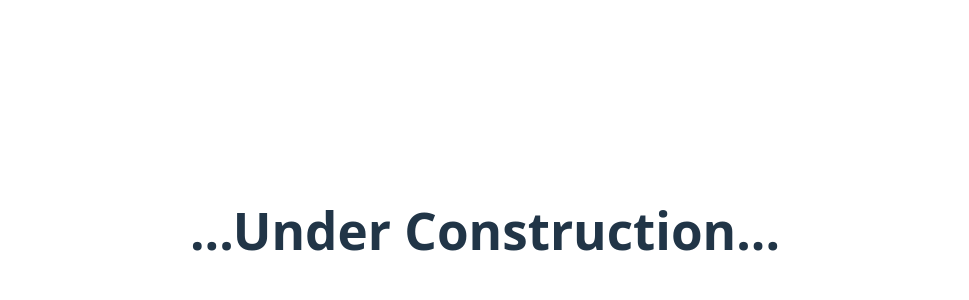
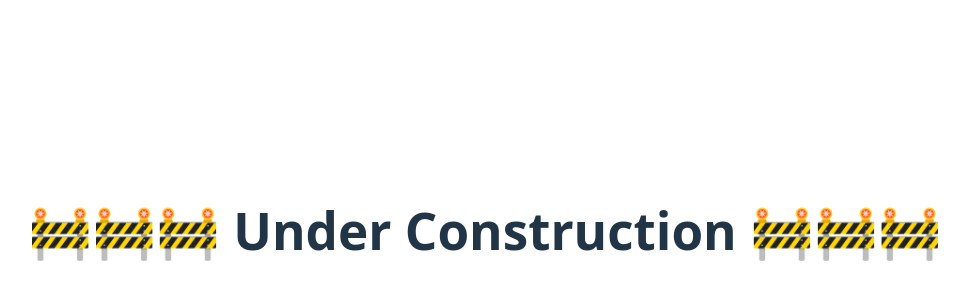
Before and after one commit to ntpotraz/devlog, a React app: page / in a window 1280 px wide. Shown: the part 170-470 px from the top of the page, without its empty margins (155-1124 px from the left). Built offline with nearby package versions, Linux system fonts and the light colour scheme; the HTML template or start-up script is replaced by a standard one.

Commit message:
Trying to get CD working

```diff
--- a/src/App.tsx
+++ b/src/App.tsx
@@ -1,7 +1,7 @@
 import "./App.css";
 
 function App() {
-  return <h1>...Under Construction...</h1>;
+  return <h1>🚧🚧🚧 Under Construction 🚧🚧🚧</h1>;
 }
 
 export default App;
```
Also changed, not shown: 1 other file (tests, documents, lock files or other folders).
